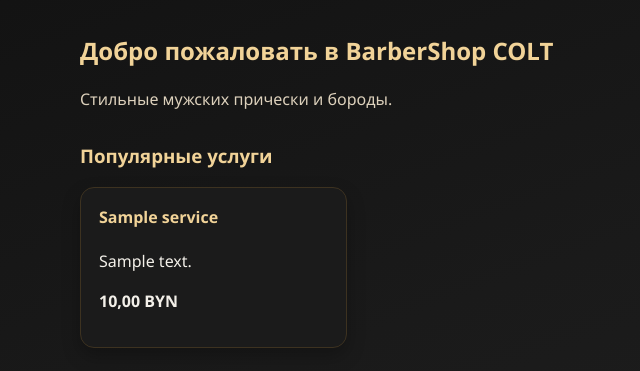
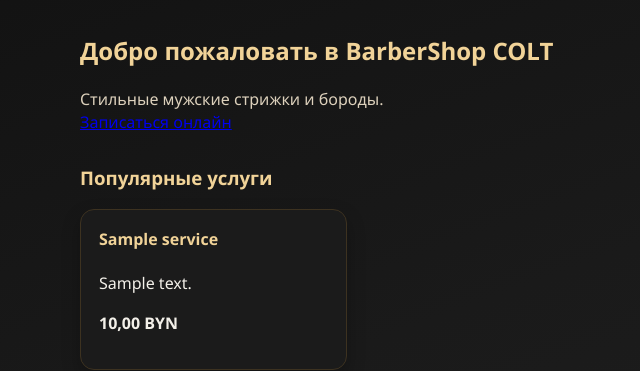
Before and after one commit to Misterio1105/barber, a Django app: page / in a window 1280 px wide. Shown: the part 128-499 px from the top of the page, without its empty margins (0-640 px from the left). Run offline with Django 5.2, Linux system fonts and the light colour scheme; tables that the repository leaves empty hold one stand-in row (values such as "Sample post").

Commit message:
добавил форму онлайн-записи

```diff
--- a/barbershop/pages/templates/pages/home.html
+++ b/barbershop/pages/templates/pages/home.html
@@ -3,7 +3,12 @@
 {% block content %}
 <section class="intro">
     <h2>Добро пожаловать в BarberShop COLT</h2>
-    <p>Стильные мужских прически и бороды.</p>
+    <p>Стильные мужские стрижки и бороды.</p>
+    {% if user.is_authenticated %}
+        <a href="{% url 'pages:booking' %}" class="btn btn-primary">Онлайн-запись</a>
+    {% else %}
+        <a href="{% url 'pages:register' %}" class="btn btn-primary">Записаться онлайн</a>
+    {% endif %}
 </section>
 
 <section>
```
Also changed, not shown: barbershop/pages/templates/pages/booking.html (added, +15 -0 lines).
